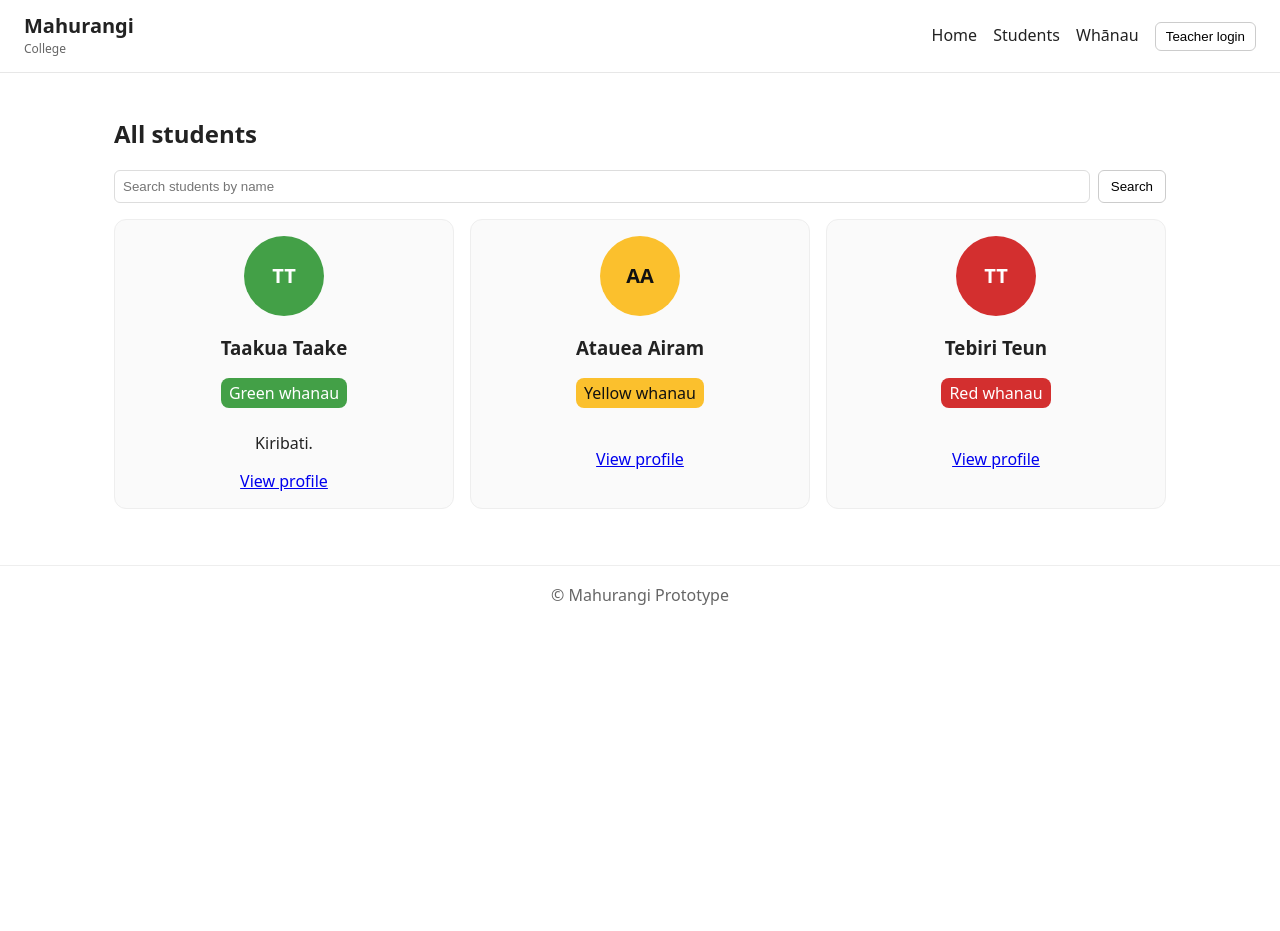
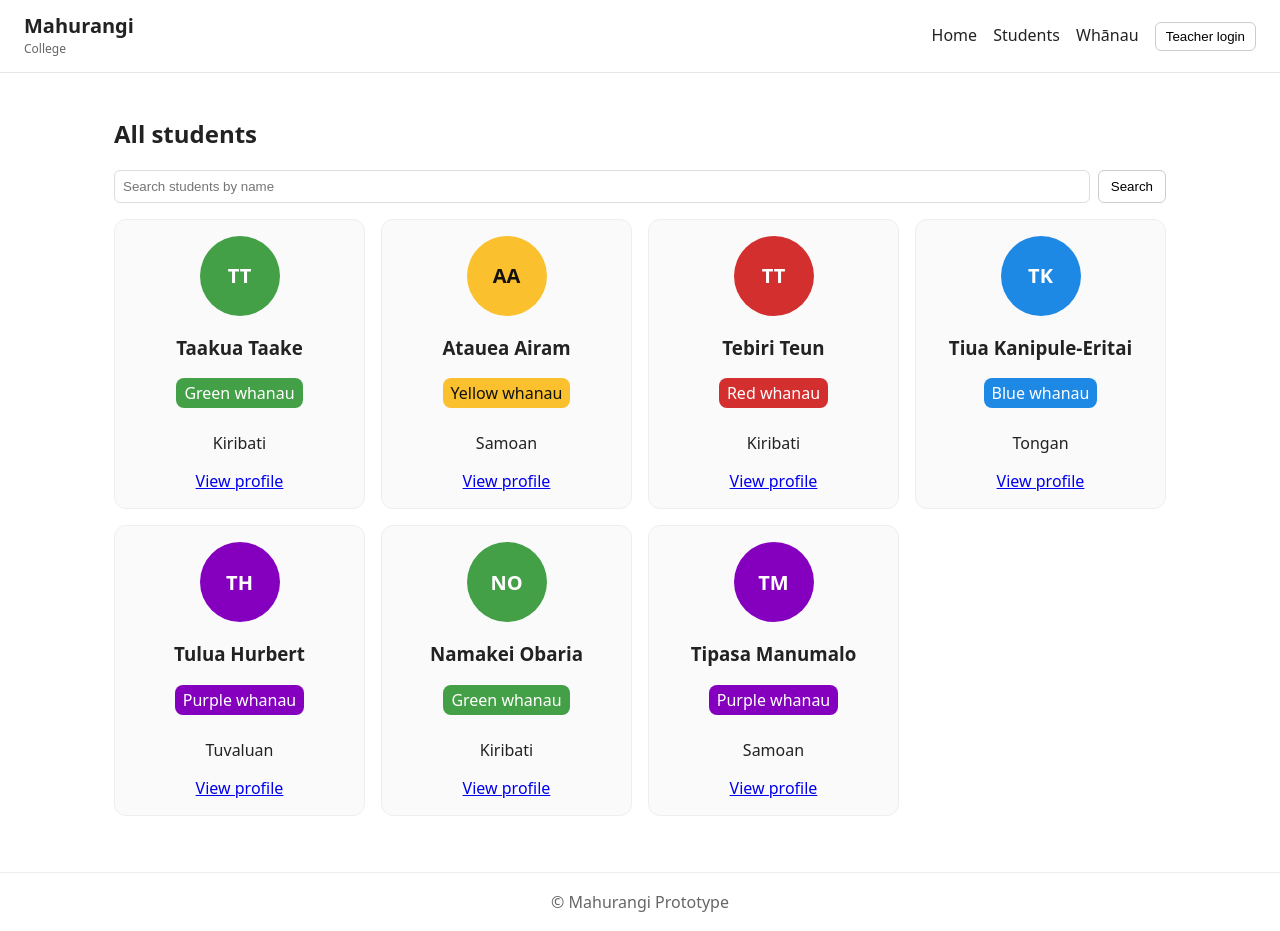
Before and after one commit to mahuec45/websiteproto, a Flask app: page /students in a window 1280 px wide. Before the commit the page ends 605 px from the top, so only its background shows below. Run offline with Flask 3, Linux system fonts and the light colour scheme.

Commit message:
Lots more names and added pronunciations for each student [big/important edit]

```diff
--- a/website proto/app.py
+++ b/website proto/app.py
@@ -4,9 +4,13 @@ app = Flask(__name__)
 
 # --- Simple in-memory student data (no images) ---
 students = [
-    {"name": "Taakua Taake", "whanau": "Green whanau",   "initials": "TT", "bio": "From Kiribati.", "info": "Kiribati."},
-    {"name": "Atauea Airam", "whanau": "Yellow whanau", "initials": "AA", "bio": "From Kiribati.", },
-    {"name": "Tebiri Teun", "whanau": "Red whanau", "initials": "TT", "bio": "From Kiribati.", }
+    {"name": "Taakua Taake", "whanau": "Green whanau",   "initials": "TT", "bio": "From Kiribati.", "info": "Kiribati", "pronunciation": "Tah-ah-koo-ah Tah-keh"},
+    {"name": "Atauea Airam", "whanau": "Yellow whanau", "initials": "AA", "bio": "From Samoa.","info": "Samoan", "pronunciation": "Ah-tah-oo-where Eye-rahm"},
+    {"name": "Tebiri Teun", "whanau": "Red whanau", "initials": "TT", "bio": "From Kiribati.", "info": "Kiribati", "pronunciation": "Teh-bih-ree Teh-oo-un"},
+    {"name": "Tiua Kanipule-Eritai", "whanau": "Blue whanau", "initials": "TK", "bio": "From Tonga.", "info": "Tongan", "pronunciation": "Tee-wah Kah-neh-pulley Eh-rih-shy"},
+    {"name": "Tulua Hurbert", "whanau": "Purple whanau", "initials": "TH", "bio": "From Tuvalu.", "info": "Tuvaluan", "pronunciation": "Too-loo-ah Her-bert"},
+    {"name": "Namakei Obaria", "whanau": "Green whanau", "initials": "NO", "bio": "From Kiribati.", "info": "Kiribati", "pronunciation": "Nah-mah-kay Oh-bah-ree-ah"},
+    {"name": "Tipasa Manumalo", "whanau": "Purple whanau", "initials": "TM", "bio": "From Samoa.", "info": "Samoan", "pronunciation": "Tee-pah-sah Mah-noo-mah-lo"},
 ]
 
 # Helper: find student by exact name
@@ -45,3 +49,6 @@ def whanaus():
 if __name__ == '__main__':
     # Run dev server. Visit http://127.0.0.1:5000
     app.run(debug=True)
+
+app.config['TEMPLATES_AUTO_RELOAD'] = True
+app.jinja_env.auto_reload = True
--- a/website proto/static/style.css
+++ b/website proto/static/style.css
@@ -1,7 +1,7 @@
 :root{
   --bg:#ffffff; --text:#222;
   --muted:#666;
-  --red:#d32f2f; --yellow:#fbc02d; --green:#43a047; --blue:#1e88e5; --purple:#8500be;
+  --red:#d32f2f; --yellow:#fbc02d; --green:#43a047; --blue:#1e88e5; --purple:#8500be; --orange:#ff6200;
 }
 
 *{box-sizing:border-box}
--- a/website proto/templates/profile.html
+++ b/website proto/templates/profile.html
@@ -4,7 +4,7 @@
     <div class="profile-left">
       <div class="large-avatar whanau-{{ student.whanau|lower }}"><br>{{ student.initials }}</div>
       <h1>{{ student.name }}</h1>
-      <h2>Tah-ah-koo-ah Tah-keh</h2>
+      <h2>{{ student.pronunciation }}</h2>
       <div class="whanau-badge whanau-{{ student.whanau|lower }}">{{ student.whanau }}</div>
     </div>
 
```
Also changed, not shown: website proto/templates/whanaus.html (+12 -0 lines).
